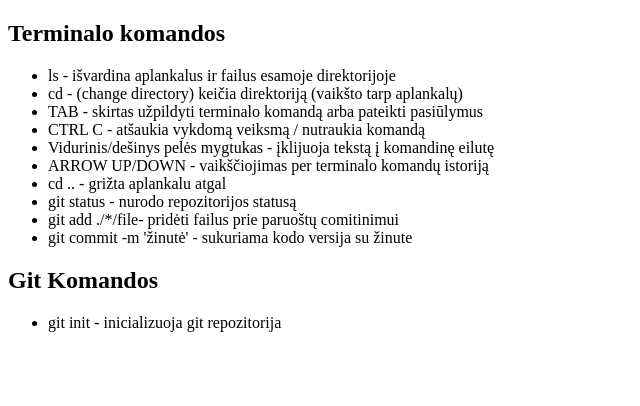
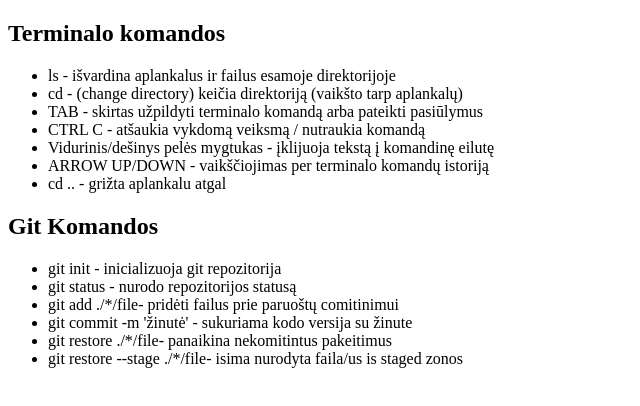
Before and after one commit to deividaskaleginas/git_ivadas, a plain HTML site: page index.html in a window 1280 px wide. Shown: the whole page, without its empty margins (0-640 px from the left). Drawn offline with Linux system fonts and the light colour scheme.

Commit message:
pabandytas comitas

```diff
--- a/index.html
+++ b/index.html
@@ -27,15 +27,20 @@
           </li>
           <li>ARROW UP/DOWN - vaikščiojimas per terminalo komandų istoriją</li>
           <li>cd .. - grižta aplankalu atgal</li>
-          <li>git status - nurodo repozitorijos statusą</li>
-          <li>git add ./*/file- pridėti failus prie paruoštų comitinimui</li>
-          <li>git commit -m 'žinutė' - sukuriama kodo versija su žinute</li>
         </ul>
       </section>
       <section id="gitKomandos">
         <h1>Git Komandos</h1>
         <ul>
           <li>git init - inicializuoja git repozitorija</li>
+          <li>git status - nurodo repozitorijos statusą</li>
+          <li>git add ./*/file- pridėti failus prie paruoštų comitinimui</li>
+          <li>git commit -m 'žinutė' - sukuriama kodo versija su žinute</li>
+          <li>git restore ./*/file- panaikina nekomitintus pakeitimus</li>
+          <li>
+            git restore --stage ./*/file- isima nurodyta faila/us is staged
+            zonos
+          </li>
         </ul>
       </section>
     </main>
```
